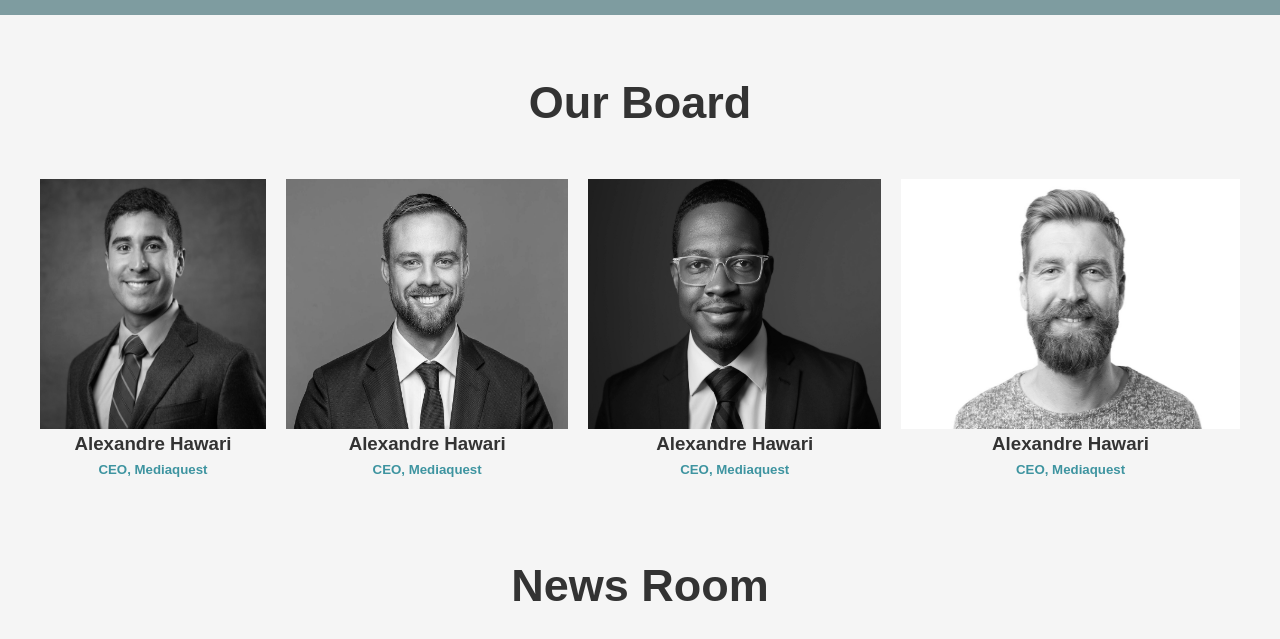
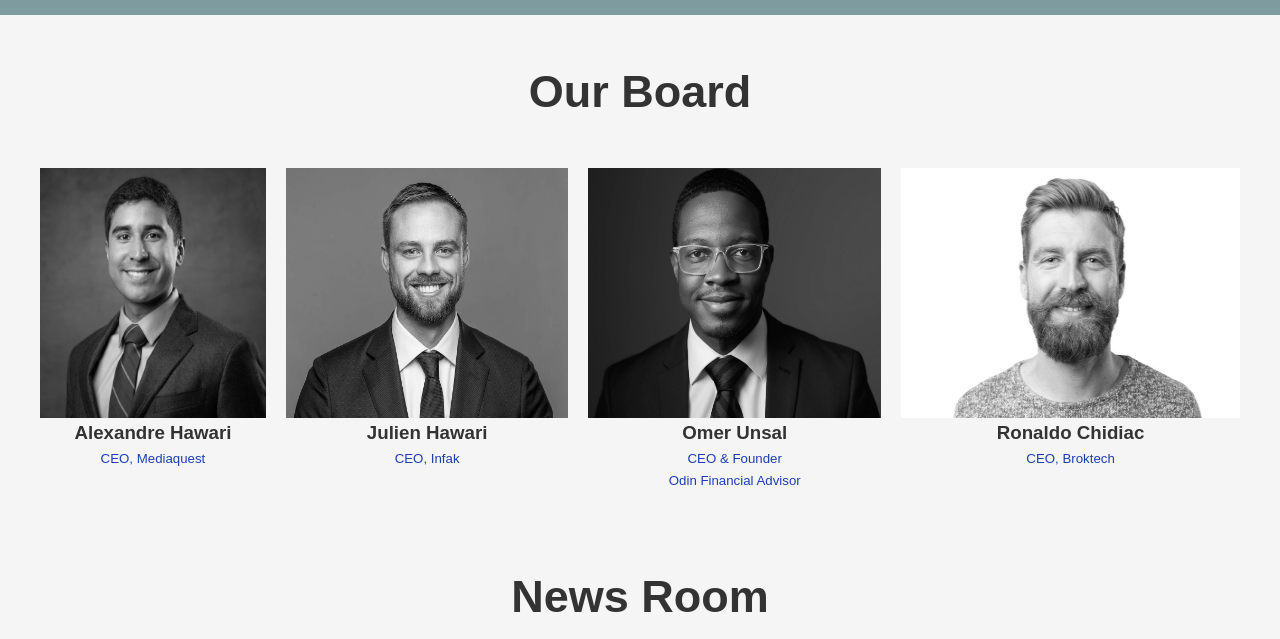
Before and after one commit to ayyazbinmumtaz3/CODSOFT, a plain HTML site: page Landing Page/index.html in a window 1280 px wide. Shown: the part 3800-4439 px from the top of the page. Drawn offline with Linux system fonts and the light colour scheme.

Commit message:
updated our board section text

```diff
--- a/Landing Page/index.html
+++ b/Landing Page/index.html
@@ -182,20 +182,20 @@
 
       <div class="team">
         <img src="./Images/Headshots/our-board-4.jpg" alt="">
-        <h3>Alexandre Hawari</h3>
-        <h5>CEO, Mediaquest</h5>
+        <h3>Julien Hawari</h3>
+        <h5>CEO, Infak</h5>
       </div>
 
       <div class="team">
         <img src="./Images/Headshots/our-board-2.jpg" alt="">
-        <h3>Alexandre Hawari</h3>
-        <h5>CEO, Mediaquest</h5>
+        <h3>Omer Unsal</h3>
+        <h5>CEO & Founder <br> Odin Financial Advisor</h5>
       </div>
 
       <div class="team">
         <img src="./Images/Headshots/our-board-3.jpg" alt="">
-        <h3>Alexandre Hawari</h3>
-        <h5>CEO, Mediaquest</h5>
+        <h3>Ronaldo Chidiac</h3>
+        <h5>CEO, Broktech</h5>
       </div>
     </div>
 
--- a/Landing Page/style.css
+++ b/Landing Page/style.css
@@ -352,7 +352,6 @@ a:hover {
   padding: 30px;
   display: flex;
   flex-direction: row;
-  align-items: center;
 }
 
 .team {
@@ -370,7 +369,9 @@ a:hover {
 }
 
 .team h5 {
-  color: #3e94a0;
+  color: #1e3db3;
+  font-weight: 500;
+  text-align: center;
 }
 
 /* ---------------------------------Part 2----------------- */
```
